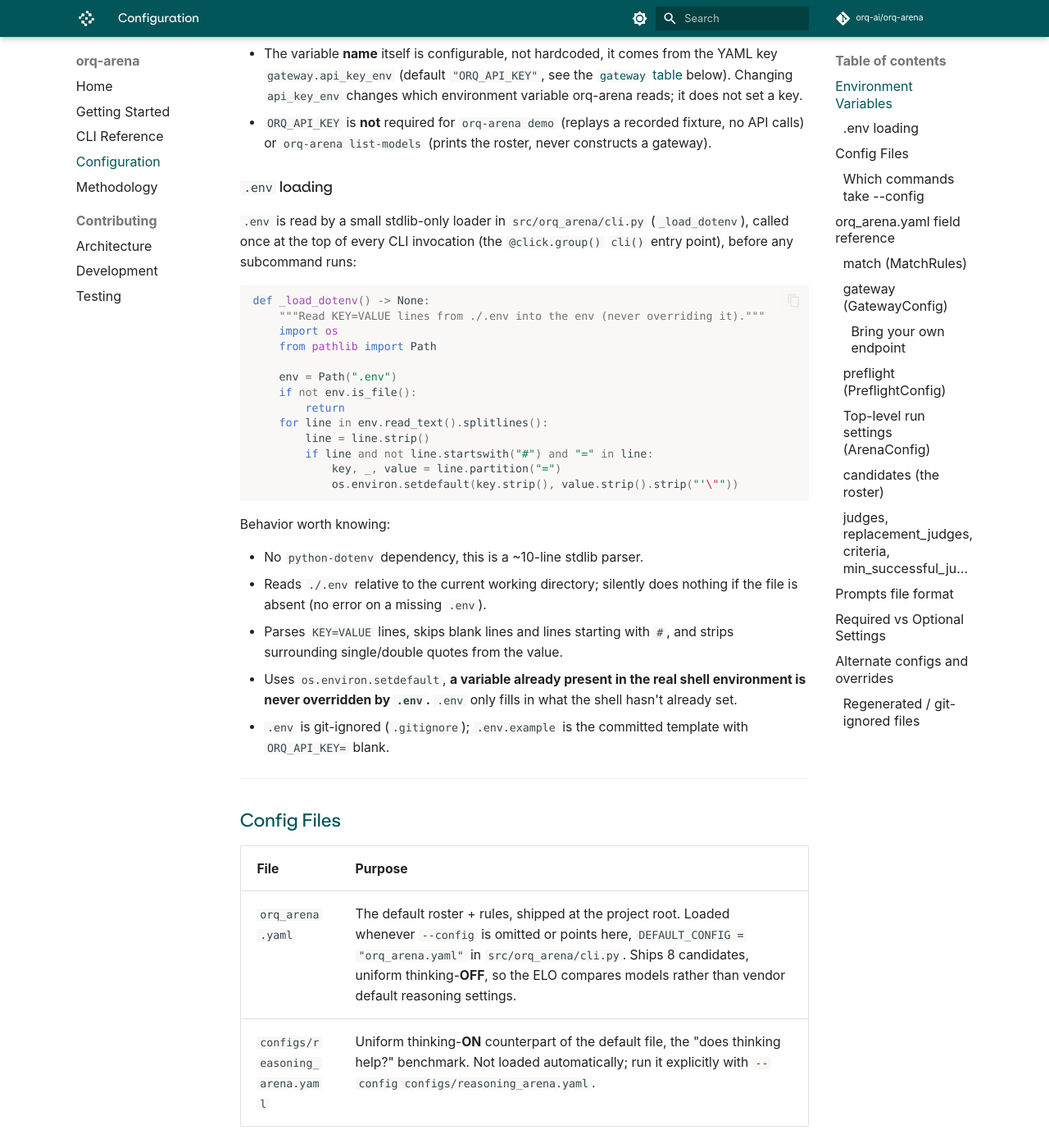
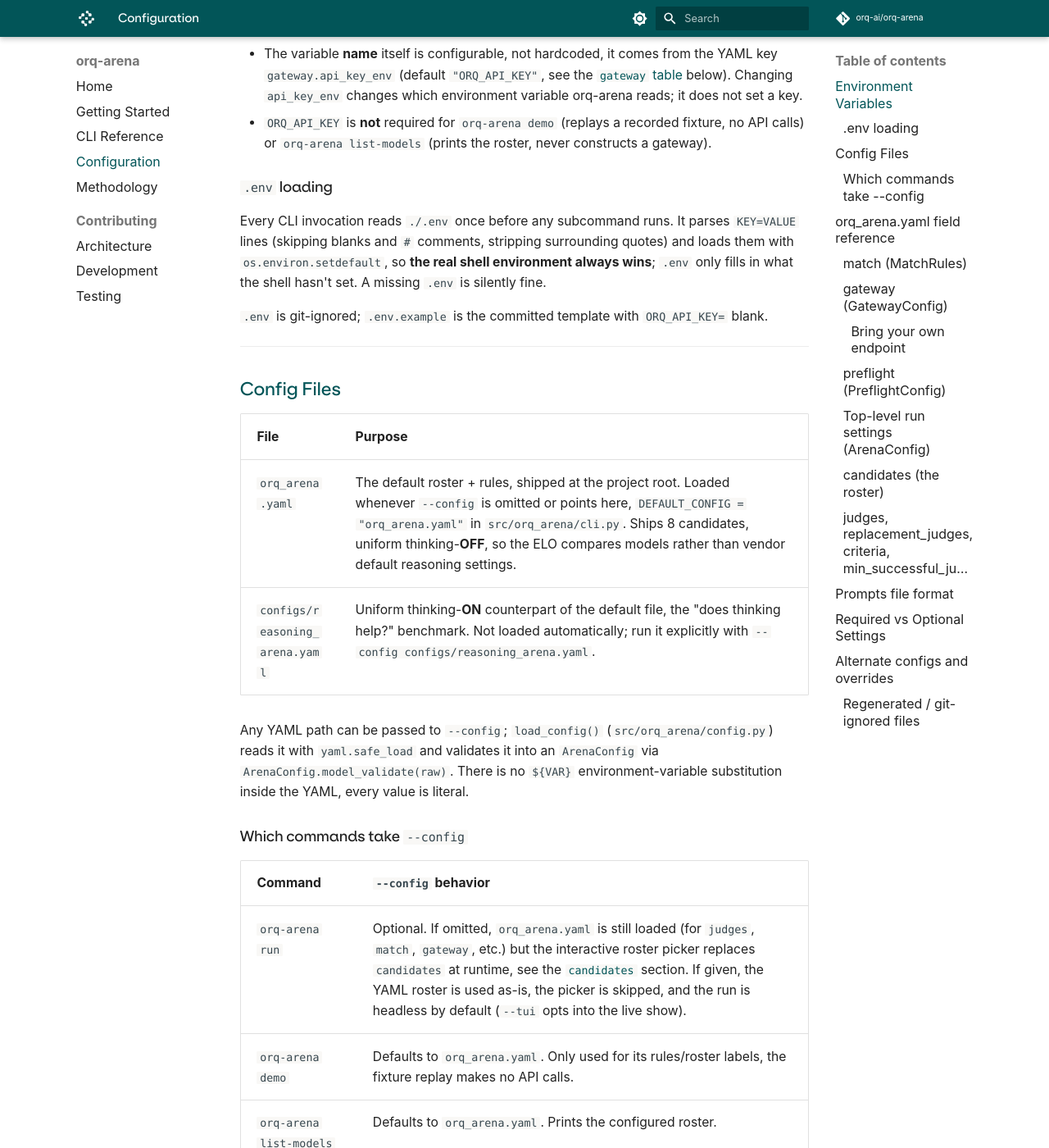
Before and after one commit to orq-ai/orq-arena, an MkDocs documentation site: the page built from docs/configuration.md, in a window 1280 px wide and 1400 px high, scrolled down 1103 px. Shown: the whole window at 82% size. Built offline with MkDocs 1.6.1 and Material for MkDocs 9.7.7, drawn with Linux system fonts in a browser that asks for light colours; comment, search, counter and statistics services are not loaded.

Commit message:
docs: trim the .env loading section, drop the full function source
A configuration reference should describe behavior, not paste the source of a
trivial internal helper. Keeps the facts that matter (shell wins over .env,
KEY=VALUE format, gitignored), cuts the 20-line code dump.

````diff
--- a/docs/configuration.md
+++ b/docs/configuration.md
@@ -39,37 +39,12 @@ Notes:
 
 ### `.env` loading
 
-`.env` is read by a small stdlib-only loader in `src/orq_arena/cli.py` (`_load_dotenv`), called
-once at the top of every CLI invocation (the `@click.group()` `cli()` entry point), before any
-subcommand runs:
+Every CLI invocation reads `./.env` once before any subcommand runs. It parses `KEY=VALUE`
+lines (skipping blanks and `#` comments, stripping surrounding quotes) and loads them with
+`os.environ.setdefault`, so **the real shell environment always wins**; `.env` only fills in
+what the shell hasn't set. A missing `.env` is silently fine.
 
-```python
-def _load_dotenv() -> None:
-    """Read KEY=VALUE lines from ./.env into the env (never overriding it)."""
-    import os
-    from pathlib import Path
-
-    env = Path(".env")
-    if not env.is_file():
-        return
-    for line in env.read_text().splitlines():
-        line = line.strip()
-        if line and not line.startswith("#") and "=" in line:
-            key, _, value = line.partition("=")
-            os.environ.setdefault(key.strip(), value.strip().strip("'\""))
-```
-
-Behavior worth knowing:
-
-- No `python-dotenv` dependency, this is a ~10-line stdlib parser.
-- Reads `./.env` relative to the current working directory; silently does nothing if the file
-  is absent (no error on a missing `.env`).
-- Parses `KEY=VALUE` lines, skips blank lines and lines starting with `#`, and strips
-  surrounding single/double quotes from the value.
-- Uses `os.environ.setdefault`, **a variable already present in the real shell environment is
-  never overridden by `.env`.** `.env` only fills in what the shell hasn't already set.
-- `.env` is git-ignored (`.gitignore`); `.env.example` is the committed template with
-  `ORQ_API_KEY=` blank.
+`.env` is git-ignored; `.env.example` is the committed template with `ORQ_API_KEY=` blank.
 
 ---
 
````
